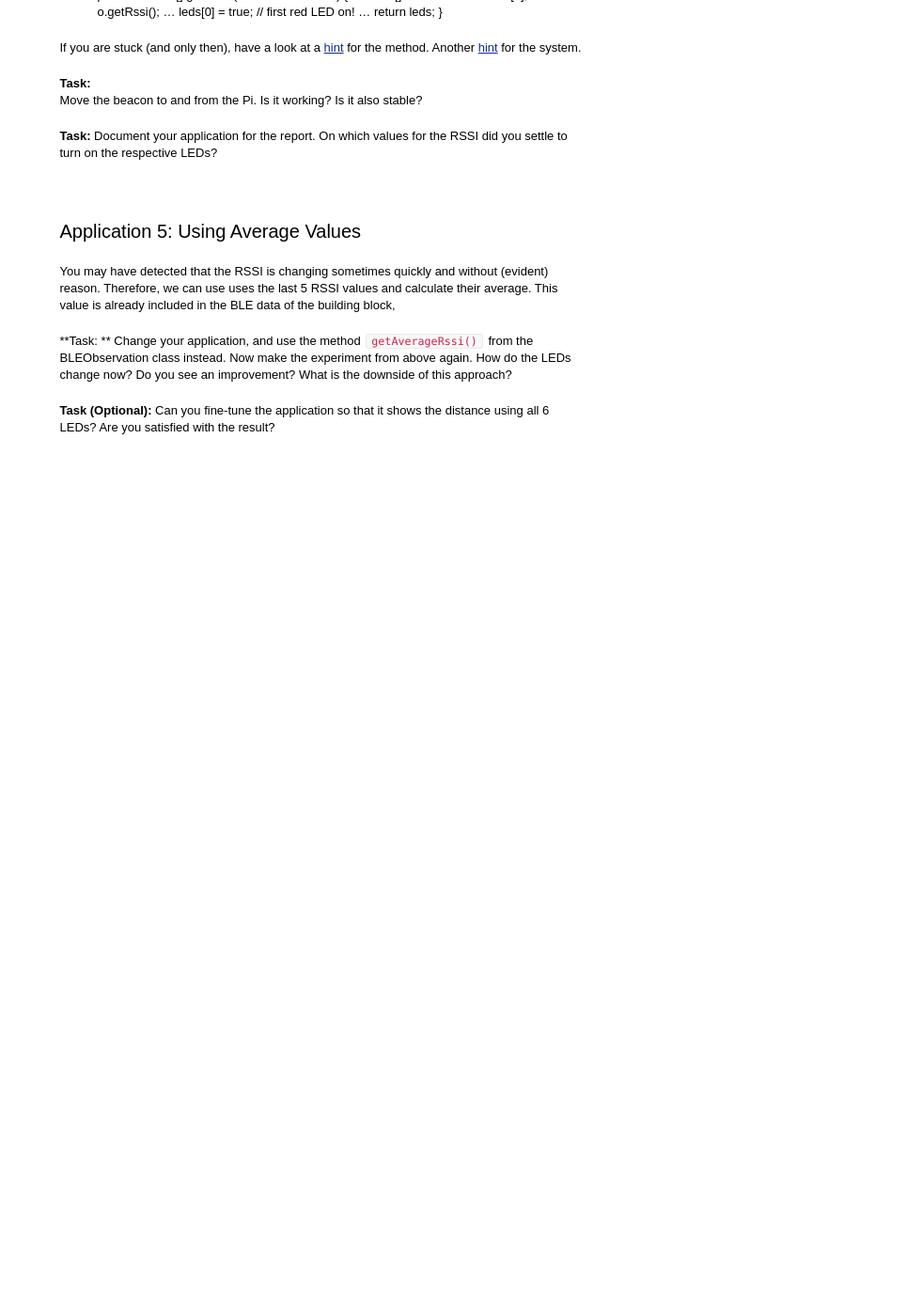
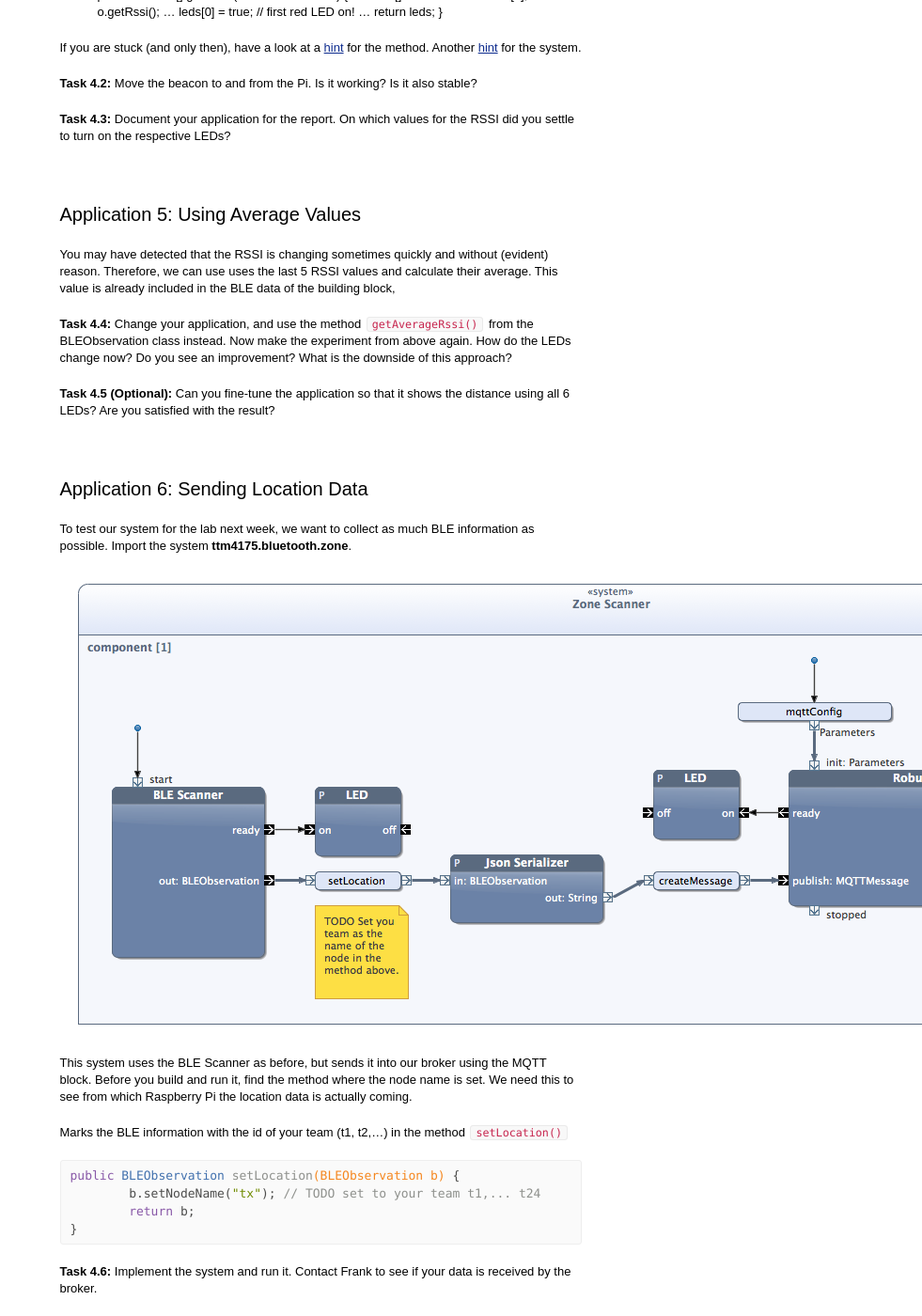
Before and after one commit to Weldmicheal/ttm4175, a Jekyll site: the page built from a4/lab.md, in a window 1280 px wide and 1400 px high, scrolled down 3185 px. Shown: the whole window at 94% size, without its empty margins (299-1280 px from the left). Built offline with Jekyll 4.4.1, drawn with Linux system fonts in a browser that asks for light colours; nearby versions of some CDN libraries; before the commit the page ends 3669 px from its top, so only the background shows below that.

Commit message:
Added last exercise.

```diff
--- a/a4/lab.md
+++ b/a4/lab.md
@@ -78,7 +78,7 @@ If you see this, the Bluetooth scanner is working.
 
 Modify the application from above so that it filters out all BLE data that does **not** have the minor number that corresponds to your team. So only print out data that matches your beacon.
 
-**Task:**
+**Task 4.1:**
 Build the application and document it for the report. How does the filtering happen?
 
 If you are stuck (and only then), have a look at a [hint][hint1].
@@ -129,18 +129,36 @@ If you are stuck (and only then), have a look at a [hint][hint2] for the method.
 [hint3]: hint3.html
 
 
-**Task:**
-Move the beacon to and from the Pi. Is it working? Is it also stable?
+**Task 4.2:** Move the beacon to and from the Pi. Is it working? Is it also stable?
 
-**Task:**
-Document your application for the report. On which values for the RSSI did you settle to turn on the respective LEDs?
+**Task 4.3:** Document your application for the report. On which values for the RSSI did you settle to turn on the respective LEDs?
 
 
 ## Application 5: Using Average Values
 
 You may have detected that the RSSI is changing sometimes quickly and without (evident) reason. Therefore, we can use uses the last 5 RSSI values and calculate their average. This value is already included in the BLE data of the building block,
 
-**Task: ** Change your application, and use the method `getAverageRssi()` from the BLEObservation class instead. Now make the experiment from above again. How do the LEDs change now? Do you see an improvement?
+**Task 4.4:** Change your application, and use the method `getAverageRssi()` from the BLEObservation class instead. Now make the experiment from above again. How do the LEDs change now? Do you see an improvement?
 What is the downside of this approach?
 
-**Task (Optional):** Can you fine-tune the application so that it shows the distance using all 6 LEDs? Are you satisfied with the result?
+**Task 4.5 (Optional):** Can you fine-tune the application so that it shows the distance using all 6 LEDs? Are you satisfied with the result?
+
+
+## Application 6: Sending Location Data
+
+To test our system for the lab next week, we want to collect as much BLE information as possible.
+Import the system **ttm4175.bluetooth.zone**.
+
+![alt](images/zone-scanner.png)
+
+This system uses the BLE Scanner as before, but sends it into our broker using the MQTT block. Before you build and run it, find the method where the node name is set. We need this to see from which Raspberry Pi the location data is actually coming.
+
+Marks the BLE information with the id of your team (t1, t2,...) in the method `setLocation()`
+
+	public BLEObservation setLocation(BLEObservation b) {
+		b.setNodeName("tx"); // TODO set to your team t1,... t24
+		return b;
+	}
+
+
+**Task 4.6:** Implement the system and run it. Contact Frank to see if your data is received by the broker.
```
Also changed, not shown: a4/images/zone-scanner.png (added).
